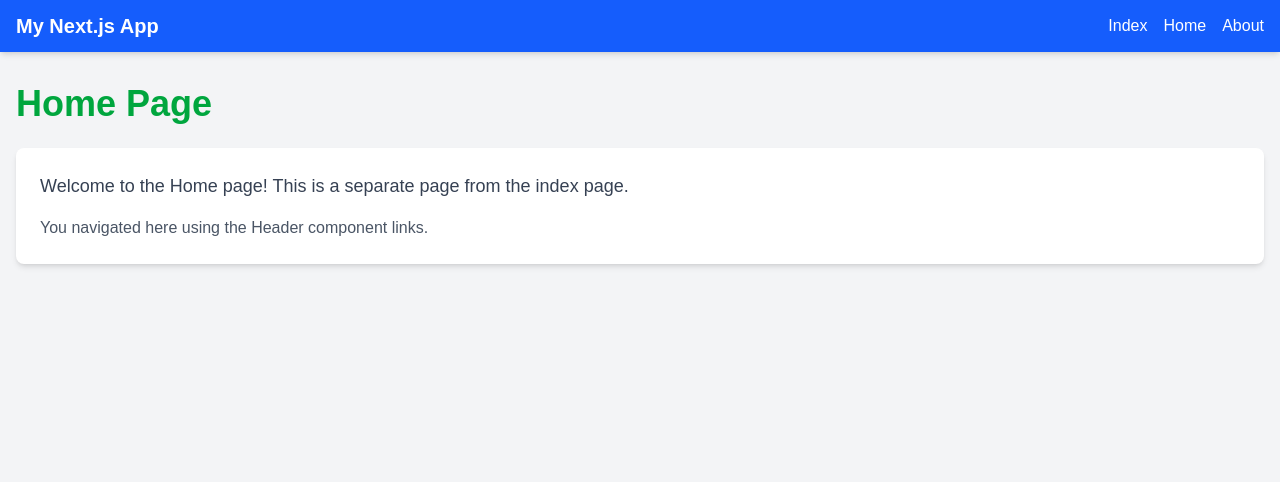
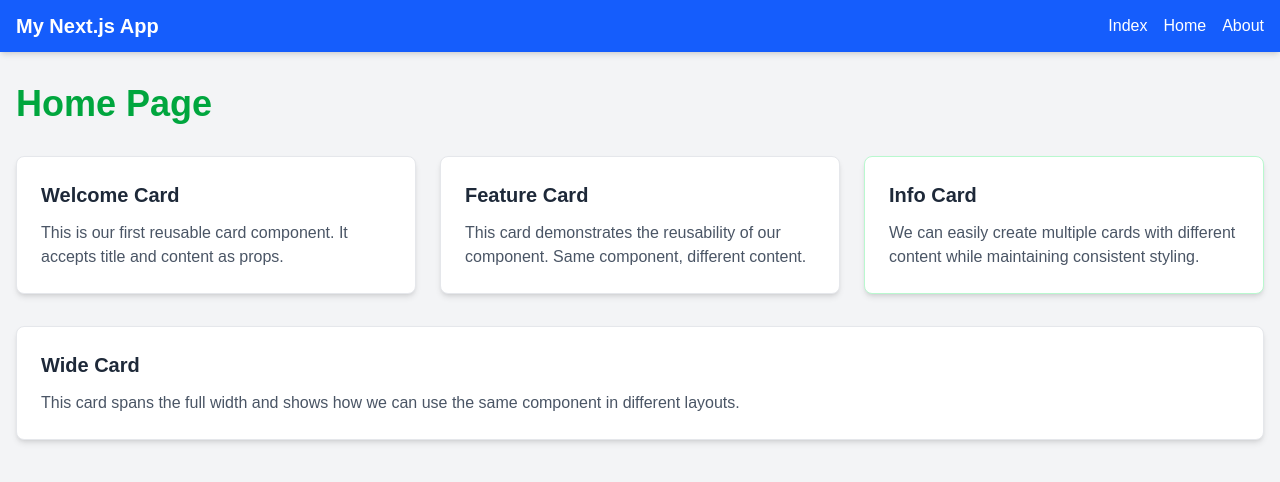
Before and after one commit to DibzDev/alx-project-0x02-setup, a Next.js app in the folder alx-project-0x02/: page /home in a window 1280 px wide. Shown: the top 482 px of the page. Built offline with nearby package versions, Linux system fonts and the light colour scheme.

Commit message:
Task 3: Create reusable Card component with TypeScript interface

```diff
--- /dev/null
+++ b/alx-project-0x02/components/common/card.tsx
@@ -0,0 +1,10 @@
+import { CardProps } from '../../interfaces';
+
+export default function Card({ title, content, className = '' }: CardProps) {
+  return (
+    <div className={`bg-white rounded-lg shadow-md p-6 border border-gray-200 ${className}`}>
+      <h3 className="text-xl font-semibold text-gray-800 mb-3">{title}</h3>
+      <p className="text-gray-600">{content}</p>
+    </div>
+  );
+}
--- a/alx-project-0x02/interfaces/index.ts
+++ b/alx-project-0x02/interfaces/index.ts
@@ -0,0 +1,5 @@
+export interface CardProps {
+  title: string;
+  content: string;
+  className?: string;
+}
--- a/alx-project-0x02/pages/home.tsx
+++ b/alx-project-0x02/pages/home.tsx
@@ -1,18 +1,39 @@
 import Header from '../components/layout/Header';
+import Card from '../components/common/Card';
 
 export default function HomePage() {
   return (
     <div className="min-h-screen bg-gray-100">
       <Header />
       <main className="container mx-auto px-4 py-8">
-        <h1 className="text-4xl font-bold text-green-600 mb-6">Home Page</h1>
-        <div className="bg-white p-6 rounded-lg shadow-md">
-          <p className="text-lg text-gray-700">
-            Welcome to the Home page! This is a separate page from the index page.
-          </p>
-          <p className="mt-4 text-gray-600">
-            You navigated here using the Header component links.
-          </p>
+        <h1 className="text-4xl font-bold text-green-600 mb-8">Home Page</h1>
+
+        <div className="grid grid-cols-1 md:grid-cols-2 lg:grid-cols-3 gap-6">
+          <Card
+            title="Welcome Card"
+            content="This is our first reusable card component. It accepts title and content as props."
+            className="hover:shadow-lg transition-shadow"
+          />
+
+          <Card
+            title="Feature Card"
+            content="This card demonstrates the reusability of our component. Same component, different content."
+            className="hover:shadow-lg transition-shadow border-blue-200"
+          />
+
+          <Card
+            title="Info Card"
+            content="We can easily create multiple cards with different content while maintaining consistent styling."
+            className="hover:shadow-lg transition-shadow border-green-200"
+          />
+        </div>
+
+        <div className="mt-8">
+          <Card
+            title="Wide Card"
+            content="This card spans the full width and shows how we can use the same component in different layouts."
+            className="hover:shadow-lg transition-shadow"
+          />
         </div>
       </main>
     </div>
```
